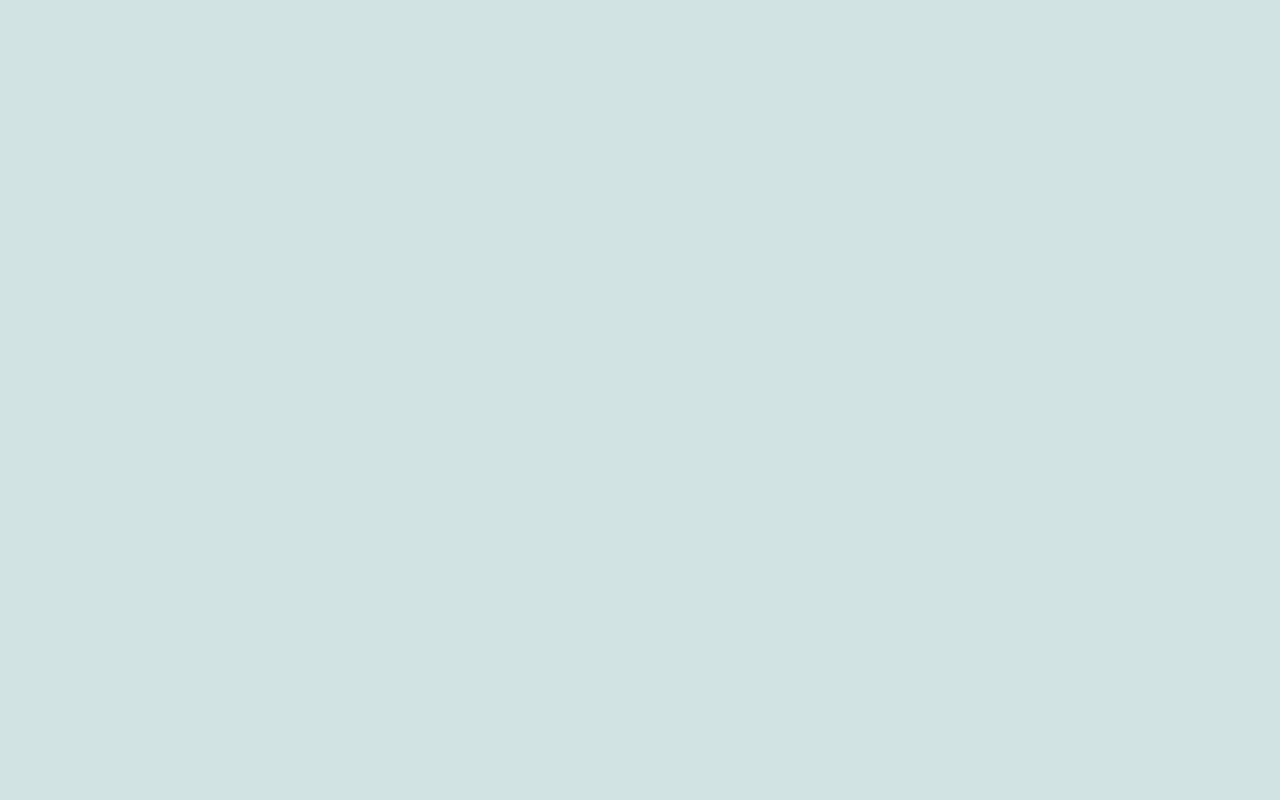
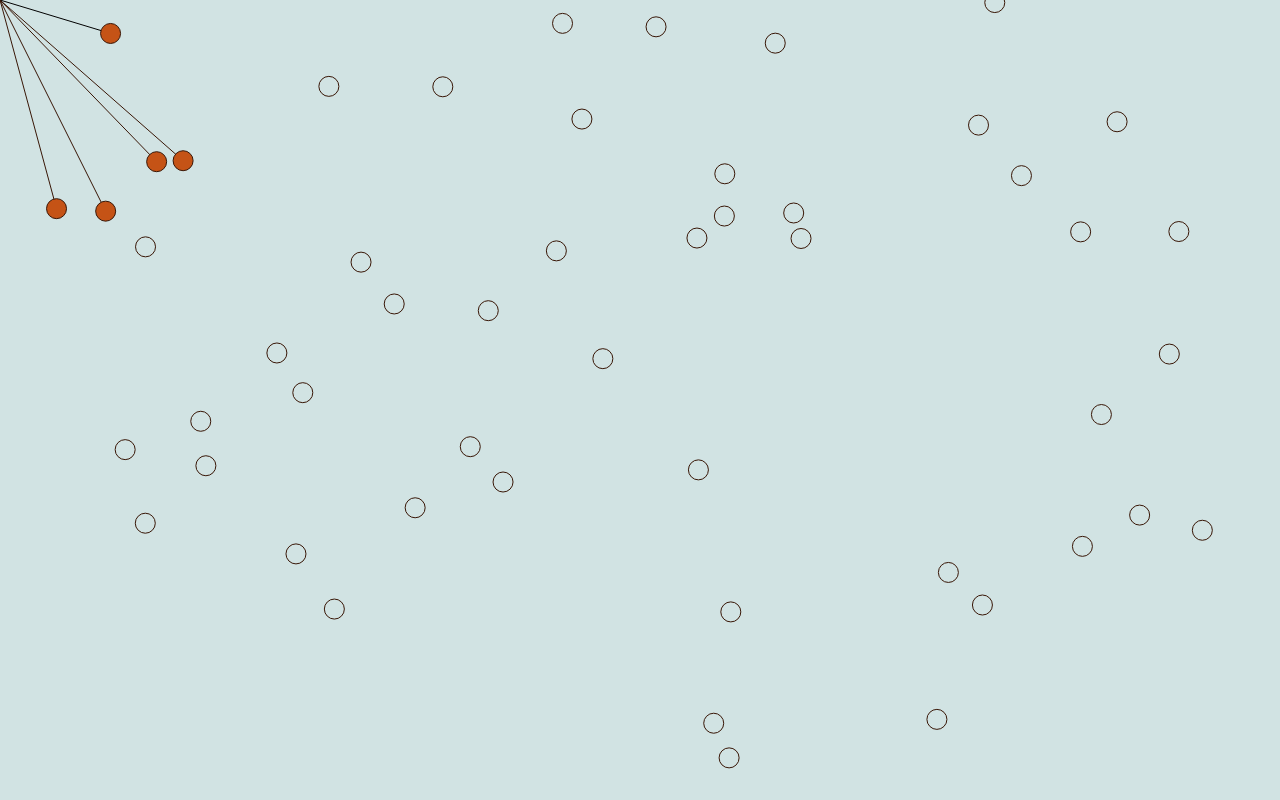
Before and after one commit to JulienFolliot/expe-nearest-points, a website built with Parcel: page index.html in a window 1280 px wide. Built offline with nearby package versions, Linux system fonts and the light colour scheme.

Commit message:
Display nodes and highlight the X nearest nodes from the cursor

```diff
--- a/css/main.css
+++ b/css/main.css
@@ -260,8 +260,3 @@ textarea {
     page-break-after: avoid;
   }
 }
-
-#main-canvas {
-  width: 100vw;
-  height: 100vh;
-}
--- a/js/main.js
+++ b/js/main.js
@@ -1,4 +1,83 @@
-var canvas = document.getElementById("main-canvas");
-var ctx = canvas.getContext("2d");
-ctx.fillStyle = "#d1e3e3";
-ctx.fillRect(0, 0, canvas.offsetWidth, canvas.offsetHeight);
+(function() {
+  const canvas = document.getElementById('main-canvas');
+  const context = canvas.getContext('2d');
+  let nodes = [];
+  let nodeCount;
+  let NODES_DENSITY = 0.5;
+  const NODES_RADIUS = 10;
+  const NODES_TO_HIGHLIGHT = 5;
+  let cursorX = 0, cursorY = 0;
+
+  // resize the canvas to fill browser window dynamically
+  window.addEventListener('resize', resizeCanvas, false);
+  window.addEventListener('mousemove', onMouseMove, false);
+
+  function resizeCanvas() {
+    canvas.width = window.innerWidth;
+    canvas.height = window.innerHeight;
+    nodeCount = Math.round(canvas.offsetWidth * canvas.offsetHeight * NODES_DENSITY / 10000);
+    generateNodes();
+    window.requestAnimationFrame(drawStuff);
+  }
+
+  function onMouseMove(event) {
+    cursorX = event.clientX;
+    cursorY = event.clientY;
+    window.requestAnimationFrame(drawStuff);
+  }
+
+  function generateNodes() {
+    nodes = [];
+    for(let i=0; i<nodeCount; i++) {
+      nodes.push({
+        x: Math.random(),
+        y: Math.random(),
+        distanceFromCursor: 9999
+      })
+    }
+  }
+
+  function refreshDistanceFromCursor() {
+    nodes.forEach(node => {
+      node.distanceFromCursor = Math.sqrt(Math.pow(cursorX - node.x * canvas.offsetWidth, 2) + Math.pow(cursorY - node.y * canvas.offsetHeight, 2))
+    });
+    nodes = nodes.sort((a, b) => a.distanceFromCursor-b.distanceFromCursor)
+  }
+
+  generateNodes();
+
+  resizeCanvas();
+
+  function drawStuff() {
+
+    refreshDistanceFromCursor();
+
+    context.fillStyle = "#d1e3e3";
+    context.fillRect(0, 0, canvas.offsetWidth, canvas.offsetHeight);
+
+    nodes.forEach((node, index) => {
+      const currentX = node.x * ((canvas.offsetWidth - NODES_RADIUS*2) + NODES_RADIUS);
+      const currentY = node.y * ((canvas.offsetHeight - NODES_RADIUS*2) + NODES_RADIUS);
+      if (index < NODES_TO_HIGHLIGHT) {
+        context.beginPath();
+        context.moveTo(cursorX, cursorY);
+        context.lineTo(currentX, currentY);
+        context.stroke();
+        drawANode(currentX, currentY, NODES_RADIUS, true)
+      }
+      else {
+        drawANode(currentX, currentY, NODES_RADIUS, false)
+      }
+    });
+
+  }
+
+  function drawANode(x, y, radius, fill) {
+    context.beginPath();
+    context.fillStyle = "#c55316";
+    context.strokeStyle = "#381606";
+    context.arc(x, y, radius, 0, 2 * Math.PI);
+    if (fill) context.fill();
+    context.stroke();
+  }
+})();
```
